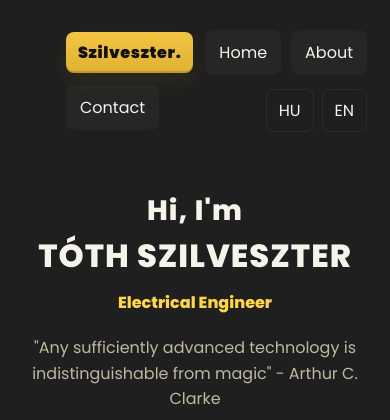
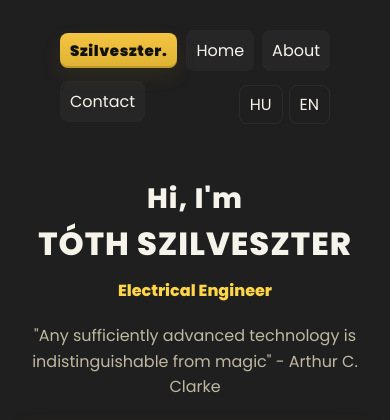
Before and after one commit to szilve60/resume, a Django app: page / in a window 390 px wide. Shown: the top 420 px of the page. Run offline with Django 4.2, Linux system fonts and the light colour scheme; data comes from the database, SQL or seed files in the repository; data that the repository does not hold is empty.

Commit message:
Fix mobile header overflow by wrapping and reducing padding

```diff
--- a/resume/static/css/style.css
+++ b/resume/static/css/style.css
@@ -104,20 +104,20 @@ main{display:block}
 /* Mobile brand links: hidden on desktop, shown on small screens */
 .mobile-brand-links{display:none}
 @media (max-width:800px){
-  .mobile-brand-links{display:flex;flex-direction:column;gap:8px;padding:8px 18px 16px 18px}
-  .mobile-link{display:inline-block;padding:10px 14px;border-radius:8px;background:rgba(255,255,255,0.03);color:var(--text);text-decoration:none;text-align:center}
+  .mobile-brand-links{display:flex;flex-direction:column;gap:8px;padding:8px 12px 12px 12px;width:100%;box-sizing:border-box}
+  .mobile-link{display:inline-block;padding:8px 10px;border-radius:8px;background:rgba(255,255,255,0.03);color:var(--text);text-decoration:none;text-align:center;white-space:nowrap}
   .mobile-link:hover{background:rgba(255,255,255,0.06)}
-  .mobile-lang{display:flex;gap:8px;margin-top:6px}
-  .mobile-lang-link{padding:8px 12px;border-radius:8px;border:1px solid rgba(255,255,255,0.06);background:transparent;color:var(--text);text-decoration:none}
+  .mobile-lang{display:flex;gap:6px;margin-top:6px;flex-wrap:wrap}
+  .mobile-lang-link{padding:6px 10px;border-radius:8px;border:1px solid rgba(255,255,255,0.06);background:transparent;color:var(--text);text-decoration:none;white-space:nowrap}
   /* hide the desktop header-right on small screens to avoid duplication */
   .header-right{display:none}
   /* hide original brand and use mobile brand in the first row */
   .header-left .brand{display:none}
-  .mobile-row{display:flex;align-items:center;justify-content:space-between;gap:12px}
-  .mobile-row-top .mobile-top-links{display:flex;gap:10px;align-items:center}
-  .mobile-row-bottom{display:flex;align-items:center;justify-content:space-between}
-  .mobile-brand{padding:8px 12px;font-size:16px}
-  .mobile-bottom-links{display:flex;align-items:center}
+  .mobile-row{display:flex;align-items:center;justify-content:space-between;gap:8px;flex-wrap:wrap;width:100%}
+  .mobile-row-top .mobile-top-links{display:flex;gap:8px;align-items:center;flex-wrap:wrap}
+  .mobile-row-bottom{display:flex;align-items:center;justify-content:space-between;flex-wrap:wrap;width:100%}
+  .mobile-brand{padding:6px 10px;font-size:15px;white-space:nowrap}
+  .mobile-bottom-links{display:flex;align-items:center;flex-wrap:wrap}
 }
 
 /* Skill card styles (moved here to ensure correct loading order) */
```
